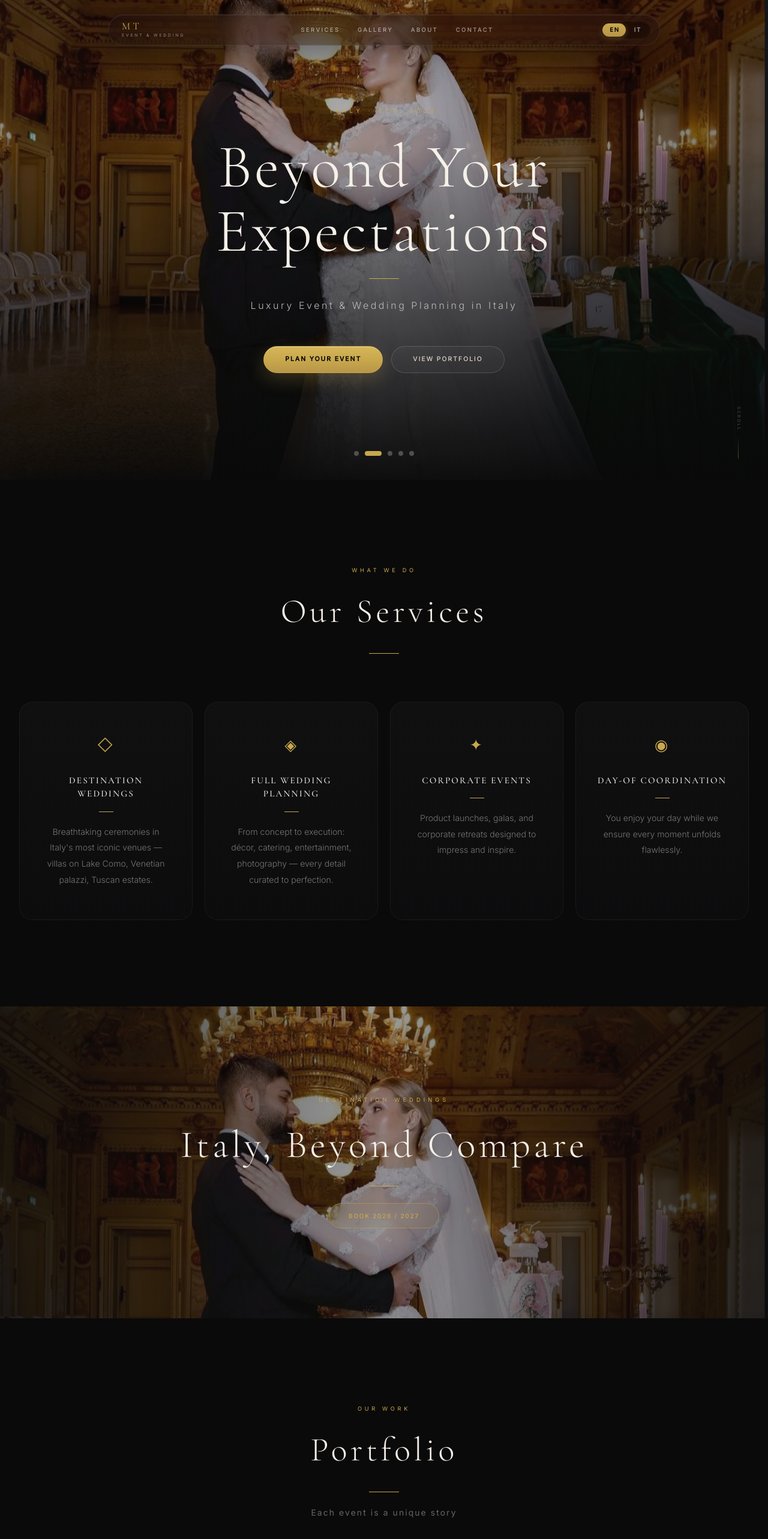
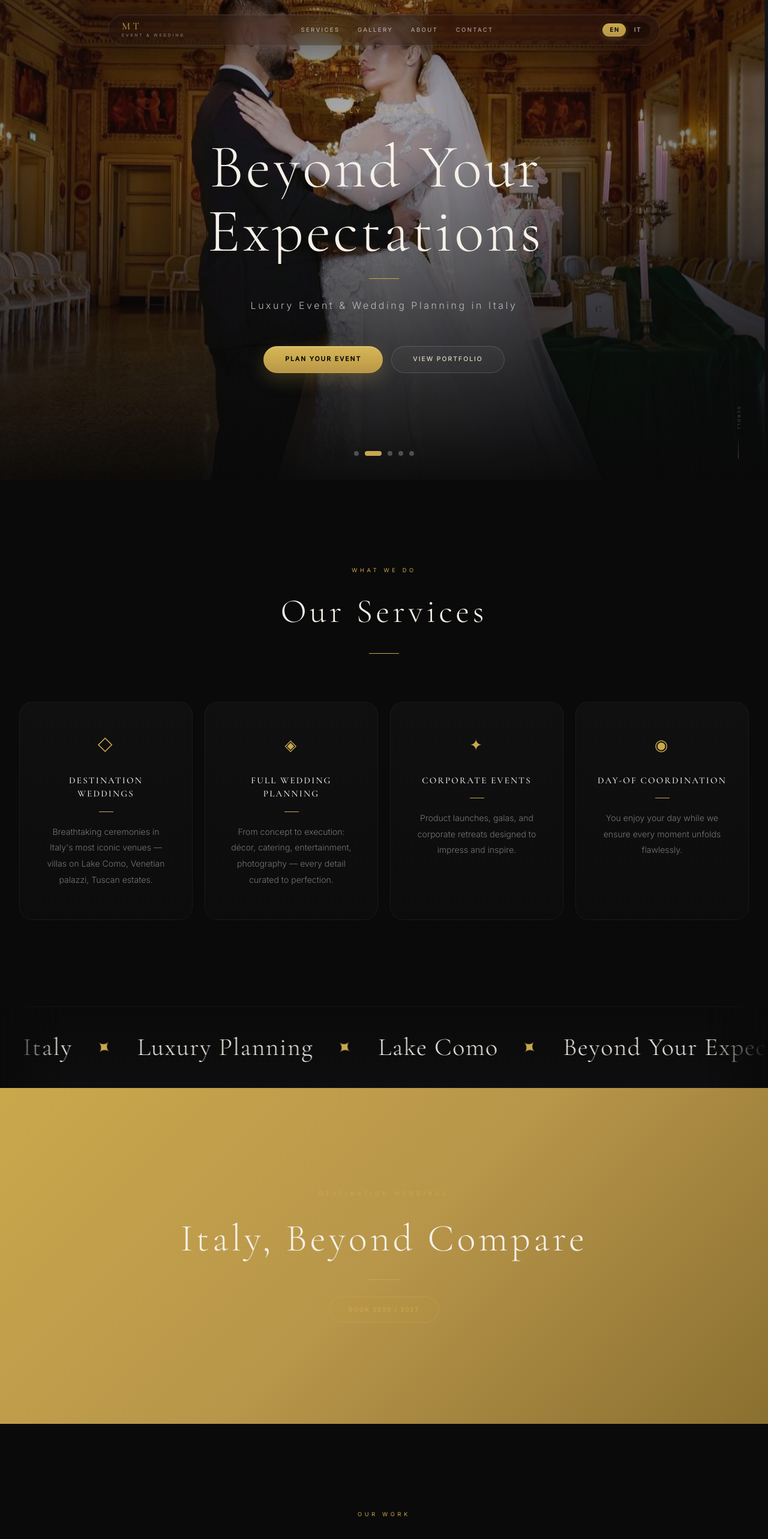
Before and after one commit to greku21000/mtevent-website, a Next.js app: page / in a window 1280 px wide. Shown: the top 2566 px of the page at 60% size. Built offline with nearby package versions, Linux system fonts and the light colour scheme.

Commit message:
Eva-inspired motion: infinite marquees, parallax banner with gold curtain reveal, word-split hero, custom gold cursor

```diff
--- a/app/globals.css
+++ b/app/globals.css
@@ -207,6 +207,116 @@
   }
   .service-card:hover .service-divider { width: 48px; }
 
+  /* ─────────── HERO WORD-SPLIT ─────────── */
+  .hero-headline { display: flex; flex-wrap: wrap; justify-content: center; }
+  .word-wrap { overflow: hidden; display: inline-block; }
+  .word-inner {
+    display: inline-block;
+    transform: translateY(110%);
+    opacity: 0;
+    animation: wordRise 1s var(--ease-out) forwards;
+  }
+  @keyframes wordRise {
+    0%   { transform: translateY(110%); opacity: 0; }
+    60%  { opacity: 1; }
+    100% { transform: translateY(0);    opacity: 1; }
+  }
+
+  /* ─────────── MARQUEE STRIP (Eva-style) ─────────── */
+  .marquee-wrap {
+    position: relative;
+    overflow: hidden;
+    border-top: 1px solid rgba(255, 255, 255, 0.04);
+    border-bottom: 1px solid rgba(255, 255, 255, 0.04);
+    padding: 2.25rem 0;
+    background: linear-gradient(180deg, rgba(10,10,10,0.9), rgba(14,14,16,0.9));
+    mask-image: linear-gradient(to right, transparent, #000 8%, #000 92%, transparent);
+    -webkit-mask-image: linear-gradient(to right, transparent, #000 8%, #000 92%, transparent);
+  }
+  .marquee-track {
+    display: flex;
+    width: max-content;
+    animation: marqueeScroll 40s linear infinite;
+    will-change: transform;
+  }
+  .marquee-track--reverse { animation: marqueeScrollReverse 50s linear infinite; }
+  .marquee-wrap:hover .marquee-track { animation-play-state: paused; }
+  .marquee-group { display: flex; flex-shrink: 0; }
+  .marquee-item {
+    display: inline-flex;
+    align-items: center;
+    gap: 2.5rem;
+    padding-right: 2.5rem;
+    font-family: var(--font-display), serif;
+    font-size: clamp(1.6rem, 3.5vw, 2.6rem);
+    font-weight: 300;
+    color: #f5f0e8;
+    letter-spacing: 0.04em;
+    white-space: nowrap;
+  }
+  .marquee-item--ghost {
+    color: transparent;
+    -webkit-text-stroke: 1px rgba(245, 240, 232, 0.45);
+    font-style: italic;
+  }
+  .marquee-star {
+    color: var(--gold);
+    font-size: 0.75em;
+    display: inline-block;
+    animation: starSpin 8s linear infinite;
+  }
+  @keyframes marqueeScroll        { to { transform: translateX(-50%); } }
+  @keyframes marqueeScrollReverse { from { transform: translateX(-50%); } to { transform: translateX(0); } }
+  @keyframes starSpin             { to { transform: rotate(360deg); } }
+
+  /* ─────────── BANNER CURTAIN REVEAL ─────────── */
+  .banner-wrap { isolation: isolate; }
+  .banner-curtain {
+    position: absolute; inset: 0; z-index: 2;
+    background: linear-gradient(135deg, #c9a84c 0%, #b8964a 50%, #8a6f30 100%);
+    transform: scaleY(1);
+    transform-origin: top;
+    transition: transform 1.6s cubic-bezier(0.83, 0, 0.17, 1);
+    pointer-events: none;
+  }
+  .banner-curtain.revealed { transform: scaleY(0); transform-origin: bottom; }
+
+  /* ─────────── CUSTOM GOLD CURSOR ─────────── */
+  .mt-cursor-dot, .mt-cursor-ring {
+    position: fixed;
+    top: 0; left: 0;
+    pointer-events: none;
+    z-index: 9999;
+    border-radius: 50%;
+    mix-blend-mode: difference;
+  }
+  .mt-cursor-dot {
+    width: 6px; height: 6px;
+    background: #f5f0e8;
+    margin: -3px 0 0 -3px;
+    transition: width 0.25s ease, height 0.25s ease, opacity 0.25s;
+  }
+  .mt-cursor-ring {
+    width: 36px; height: 36px;
+    border: 1px solid rgba(245, 240, 232, 0.4);
+    margin: -18px 0 0 -18px;
+    transition: width 0.35s var(--ease-out), height 0.35s var(--ease-out), margin 0.35s var(--ease-out), border-color 0.35s, background 0.35s;
+  }
+  .mt-cursor-ring--hover {
+    width: 58px; height: 58px;
+    margin: -29px 0 0 -29px;
+    border-color: #c9a84c;
+    background: rgba(201, 168, 76, 0.08);
+  }
+  /* Hide system cursor only on desktop for delight */
+  @media (hover: hover) and (pointer: fine) {
+    body { cursor: none; }
+    button, a, input, textarea, select { cursor: none; }
+  }
+  @media (hover: none), (pointer: coarse) {
+    .mt-cursor-dot, .mt-cursor-ring { display: none; }
+  }
+
   /* ─────────── GALLERY TILE ─────────── */
   .gallery-tile {
     transition: transform 0.5s var(--ease-out);
--- a/app/page.tsx
+++ b/app/page.tsx
@@ -56,6 +56,8 @@ export default function Home() {
   const [formStatus, setFormStatus] = useState<"idle"|"loading"|"success"|"error">("idle");
 
   const langTimer = useRef<ReturnType<typeof setTimeout> | undefined>(undefined);
+  const bannerRef = useRef<HTMLDivElement>(null);
+  const bannerImgRef = useRef<HTMLDivElement>(null);
   const t = translations[lang];
 
   // ── Language fade transition ──
@@ -70,16 +72,79 @@ export default function Home() {
     }, 320);
   }, [lang, langPhase]);
 
-  // ── Scroll: navbar opacity + progress bar ──
+  // ── Scroll: navbar opacity + progress bar + banner parallax ──
   useEffect(() => {
+    let raf = 0;
     const onScroll = () => {
-      const sy = window.scrollY;
-      setScrolled(sy > 60);
-      const total = document.body.scrollHeight - window.innerHeight;
-      setScrollProgress(total > 0 ? sy / total : 0);
+      cancelAnimationFrame(raf);
+      raf = requestAnimationFrame(() => {
+        const sy = window.scrollY;
+        setScrolled(sy > 60);
+        const total = document.body.scrollHeight - window.innerHeight;
+        setScrollProgress(total > 0 ? sy / total : 0);
+
+        // Parallax: banner image moves 25% of the section's scroll velocity
+        if (bannerRef.current && bannerImgRef.current) {
+          const rect = bannerRef.current.getBoundingClientRect();
+          const vh = window.innerHeight;
+          if (rect.bottom > 0 && rect.top < vh) {
+            const progress = (vh - rect.top) / (vh + rect.height);
+            const translate = (progress - 0.5) * 120; // -60 .. +60 px
+            bannerImgRef.current.style.transform = `translate3d(0, ${translate}px, 0) scale(1.15)`;
+          }
+        }
+      });
     };
+    onScroll();
     window.addEventListener("scroll", onScroll, { passive: true });
-    return () => window.removeEventListener("scroll", onScroll);
+    return () => {
+      cancelAnimationFrame(raf);
+      window.removeEventListener("scroll", onScroll);
+    };
+  }, []);
+
+  // ── Custom gold cursor follower (desktop only) ──
+  useEffect(() => {
+    if (window.matchMedia("(pointer: coarse)").matches) return;
+    const dot = document.createElement("div");
+    const ring = document.createElement("div");
+    dot.className = "mt-cursor-dot";
+    ring.className = "mt-cursor-ring";
+    document.body.appendChild(dot);
+    document.body.appendChild(ring);
+
+    let mx = window.innerWidth / 2, my = window.innerHeight / 2;
+    let rx = mx, ry = my;
+    let rafId = 0;
+
+    const tick = () => {
+      rx += (mx - rx) * 0.18;
+      ry += (my - ry) * 0.18;
+      dot.style.transform = `translate(${mx}px, ${my}px)`;
+      ring.style.transform = `translate(${rx}px, ${ry}px)`;
+      rafId = requestAnimationFrame(tick);
+    };
+
+    const onMove = (e: MouseEvent) => { mx = e.clientX; my = e.clientY; };
+    const onOver = (e: MouseEvent) => {
+      const t = e.target as HTMLElement;
+      if (t.closest("button, a, [data-cursor='zoom']")) {
+        ring.classList.add("mt-cursor-ring--hover");
+      } else {
+        ring.classList.remove("mt-cursor-ring--hover");
+      }
+    };
+
+    window.addEventListener("mousemove", onMove);
+    window.addEventListener("mouseover", onOver);
+    rafId = requestAnimationFrame(tick);
+
+    return () => {
+      cancelAnimationFrame(rafId);
+      window.removeEventListener("mousemove", onMove);
+      window.removeEventListener("mouseover", onOver);
+      dot.remove(); ring.remove();
+    };
   }, []);
 
   // ── Active section tracker ──
@@ -389,8 +454,12 @@ export default function Home() {
             <p style={{ color: GOLD, fontSize: "0.6rem", letterSpacing: "0.6em", textTransform: "uppercase", marginBottom: "2rem", animation: "heroFadeUp 1.2s 0.2s both" }}>
               Italy · {lang === "en" ? "Est. 2025" : "Dal 2025"}
             </p>
-            <h1 style={{ color: "#f5f0e8", fontSize: "clamp(3rem, 8vw, 7rem)", fontWeight: 300, letterSpacing: "0.04em", lineHeight: 1.05, marginBottom: "1.5rem", animation: "heroFadeUp 1.2s 0.4s both" }}>
-              {t.hero.tagline}
+            <h1 key={`h-${lang}`} className="hero-headline" style={{ color: "#f5f0e8", fontSize: "clamp(3rem, 8vw, 7rem)", fontWeight: 300, letterSpacing: "0.04em", lineHeight: 1.05, marginBottom: "1.5rem" }}>
+              {t.hero.tagline.split(" ").map((word, i) => (
+                <span key={i} className="word-wrap">
+                  <span className="word-inner" style={{ animationDelay: `${0.4 + i * 0.14}s` }}>{word}&nbsp;</span>
+                </span>
+              ))}
             </h1>
             <div style={{ width: 50, height: 1, background: GOLD, margin: "0 auto 2rem", animation: "heroFadeUp 1.2s 0.6s both" }} />
             <p style={{ color: "#bbb", fontSize: "clamp(0.8rem, 2vw, 1rem)", letterSpacing: "0.22em", fontWeight: 300, marginBottom: "3.5rem", animation: "heroFadeUp 1.2s 0.7s both" }}>
@@ -446,11 +515,40 @@ export default function Home() {
           </div>
         </section>
 
-        {/* ── FULLWIDTH BANNER ── */}
-        <div style={{ position: "relative", height: 520, overflow: "hidden" }}>
-          <Image src="/images/photo_10_2026-05-16_14-37-06.jpg" alt="Ceremony" fill style={{ objectFit: "cover", objectPosition: "center 30%" }} />
+        {/* ── MARQUEE STRIP (Eva-inspired infinite scroll) ── */}
+        <div className="marquee-wrap" aria-hidden="true">
+          <div className="marquee-track">
+            {Array.from({ length: 2 }).map((_, copy) => (
+              <div key={copy} className="marquee-group">
+                {[
+                  lang === "en" ? "Destination Weddings" : "Destination Wedding",
+                  "Italy",
+                  lang === "en" ? "Luxury Planning" : "Pianificazione di Lusso",
+                  lang === "en" ? "Lake Como" : "Lago di Como",
+                  lang === "en" ? "Beyond Your Expectations" : "Oltre le tue Aspettative",
+                  "Venice", "Tuscany", "Amalfi",
+                ].map((text, i) => (
+                  <span key={`${copy}-${i}`} className="marquee-item">
+                    <span>{text}</span>
+                    <span className="marquee-star">✦</span>
+                  </span>
+                ))}
+              </div>
+            ))}
+          </div>
+        </div>
+
+        {/* ── FULLWIDTH BANNER (parallax + curtain reveal) ── */}
+        <div ref={bannerRef} className="banner-wrap" style={{ position: "relative", height: 560, overflow: "hidden" }}>
+          <div ref={bannerImgRef} style={{ position: "absolute", inset: "-15% 0", willChange: "transform" }}>
+            <Image src="/images/photo_10_2026-05-16_14-37-06.jpg" alt="Ceremony" fill style={{ objectFit: "cover", objectPosition: "center 30%" }} />
+          </div>
           <div style={{ position: "absolute", inset: 0, background: "linear-gradient(to right, rgba(10,10,10,0.85) 0%, rgba(10,10,10,0.4) 50%, rgba(10,10,10,0.85) 100%)" }} />
-          <div style={{ position: "absolute", inset: 0, display: "flex", alignItems: "center", justifyContent: "center", flexDirection: "column", gap: "1.25rem" }}>
+
+          {/* Curtain reveal — gold sheet slides away revealing the photo */}
+          <div className="banner-curtain" data-reveal />
+
+          <div style={{ position: "absolute", inset: 0, display: "flex", alignItems: "center", justifyContent: "center", flexDirection: "column", gap: "1.25rem", zIndex: 3 }}>
             <p data-reveal style={{ color: GOLD, fontSize: "0.58rem", letterSpacing: "0.55em", textTransform: "uppercase" }}>
               {lang === "en" ? "Destination Weddings" : "Destination Wedding"}
             </p>
@@ -556,8 +654,30 @@ export default function Home() {
           </div>
         </section>
 
+        {/* ── MARQUEE (reverse, contact bridge) ── */}
+        <div className="marquee-wrap marquee-wrap--reverse" aria-hidden="true" style={{ borderTop: "none" }}>
+          <div className="marquee-track marquee-track--reverse">
+            {Array.from({ length: 2 }).map((_, copy) => (
+              <div key={copy} className="marquee-group">
+                {[
+                  lang === "en" ? "Let's Plan Together" : "Pianifichiamo Insieme",
+                  lang === "en" ? "Booking 2026" : "Prenotazioni 2026",
+                  lang === "en" ? "Booking 2027" : "Prenotazioni 2027",
+                  "MT Event & Wedding",
+                  lang === "en" ? "Get in Touch" : "Contattaci",
+                ].map((text, i) => (
+                  <span key={`${copy}-${i}`} className="marquee-item marquee-item--ghost">
+                    <span>{text}</span>
+                    <span className="marquee-star">◇</span>
+                  </span>
+                ))}
+              </div>
+            ))}
+          </div>
+        </div>
+
         {/* ── CONTACT ── */}
-        <section id="contact" style={{ padding: "9rem 2rem", maxWidth: 920, margin: "0 auto" }}>
+        <section id="contact" style={{ padding: "7rem 2rem 9rem", maxWidth: 920, margin: "0 auto" }}>
           <div style={{ textAlign: "center", marginBottom: "4.5rem" }}>
             <p data-reveal style={{ color: GOLD, fontSize: "0.58rem", letterSpacing: "0.5em", textTransform: "uppercase", marginBottom: "1.2rem" }}>
               {lang === "en" ? "Get in Touch" : "Contattaci"}
```
